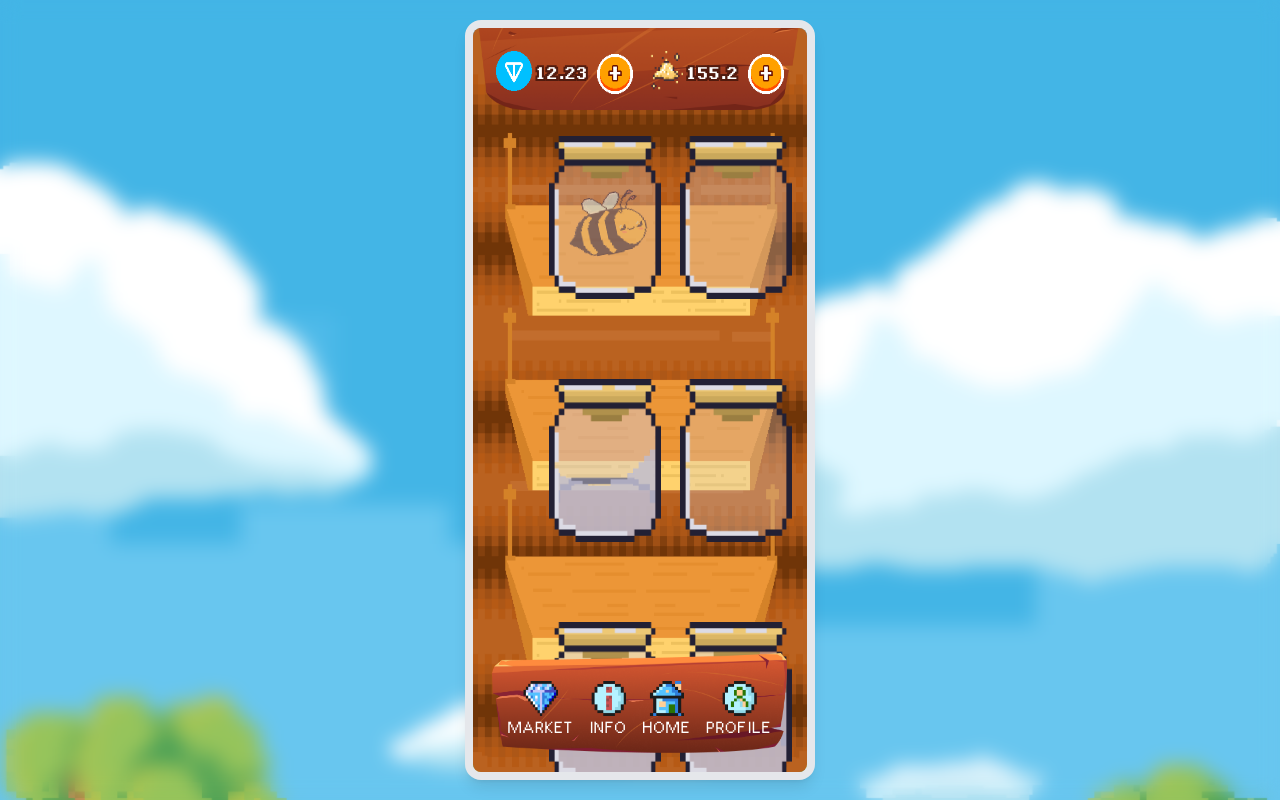
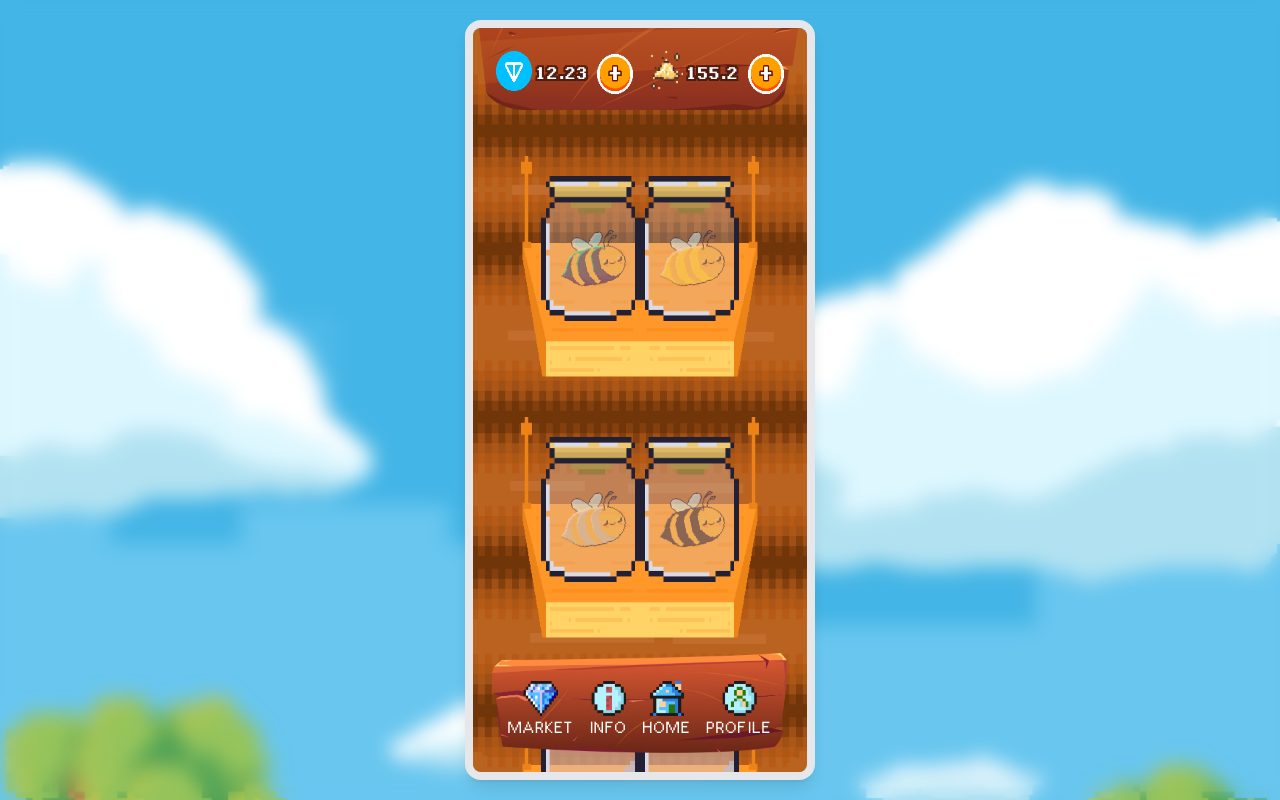
Before and after one commit to EloWeld/Honey-Harvest, a Next.js app: page / in a window 1280 px wide. Both pictures are taken after a click on the button "My bees". Built offline with nearby package versions, Linux system fonts and the light colour scheme.

Commit message:
Added business-logic and inventory

```diff
--- a/components/MobileInterface.js
+++ b/components/MobileInterface.js
@@ -22,10 +22,69 @@ const MobileInterface = () => {
     inviteLink: 'https://t.me/ArturTestionBbot/arturtest',
     activeBeeId: 'asdojn1-sdf',
     bees: [
-      { id: 'asdojn1-sdf', type: 'bee_v3' },
-      { id: 'asdojn2-sdf', type: 'bee_v1' }
+      { id: 'asdojn4jkwfnjsfsdf', type: 'bee_v6' },
+      { id: 'asdojn4-sdf', type: 'bee_v4' },
+      { id: 'asdojn3-sdf', type: 'bee_v3' },
+      { id: 'asdojn2-sdf', type: 'bee_v1' },
     ]
   })
+  const market = [
+    {
+      id: 'bee_v1',
+      image: '/images/bees/bee_v1.png',
+      name: 'Bee',
+      ton: '1.4',
+      honey: '10',
+      price: '2',
+      quality: 'Regular'
+    },
+    {
+      id: 'bee_v2',
+      image: '/images/bees/bee_v2.png',
+      name: 'Bee v2',
+      ton: '1.8',
+      honey: '15',
+      price: '3',
+      quality: 'Common'
+    },
+    {
+      id: 'bee_v3',
+      image: '/images/bees/bee_v3.png',
+      name: 'Bee v3',
+      ton: '2.2',
+      honey: '20',
+      price: '5',
+      quality: 'Rare'
+    },
+    {
+      id: 'bee_v4',
+      image: '/images/bees/bee_v4.png',
+      name: 'Bee v4',
+      ton: '2.6',
+      honey: '25',
+      price: '10',
+      quality: 'Very rare'
+    },
+    {
+      id: 'bee_v5',
+      image: '/images/bees/bee_v5.png',
+      name: 'Bee v5',
+      ton: '3.0',
+      honey: '50',
+      price: '20',
+      quality: 'Epic'
+    },
+    {
+      id: 'bee_v6',
+      image: '/images/bees/bee_v6.png',
+      name: 'Зря я сюда полез',
+      ton: '30.0',
+      honey: '500',
+      price: '200',
+      quality: 'Legendary'
+    }
+  ];
+
   const [page, setPage] = useState(null)
 
   const openMarket = () => setPage('market')
@@ -179,12 +238,12 @@ const MobileInterface = () => {
             Profile
           </button>
         </div>
-        {page === 'market' && <MarketPage user={user} />}
+        {page === 'market' && <MarketPage user={user} market={market} />}
         {page === 'info' && <InfoPage openRoadmap={openRoadmap} />}
         {page === 'staking' && <StakingPage back={closeModal} />}
         {page === 'roadmap' && <RoadmapPage roadmapBack={roadmapBack} />}
-        {page === 'profile' && <ProfilePage />}
-        {page === 'bees' && <BeesInventoryPage />}
+        {page === 'profile' && <ProfilePage user={user} />}
+        {page === 'bees' && <BeesInventoryPage user={user} market={market} />}
       </div>
     </div>
   )
--- a/components/pages/BeesInventoryPage.jsx
+++ b/components/pages/BeesInventoryPage.jsx
@@ -10,21 +10,67 @@ const BeePot = ({ data }) => {
     );
 }
 
-const BeesInventoryPage = () => {
+const BeesInventoryPage = ({ user, market }) => {
+    function extendArrayToEvenSize(arr) {
+        let currentLength = arr.length;
+        let newLength = currentLength;
+
+        // Ensure the length is at least 6
+        if (currentLength < 6) {
+            newLength = 6;
+        }
+
+        // Ensure the length is even
+        if (newLength % 2 !== 0) {
+            newLength += 1;
+        }
+
+        const extendedArray = arr.slice(); // Copy the original array
+
+        // Add elements to the array until it reaches the new length
+        for (let i = currentLength; i < newLength; i++) {
+            extendedArray.push({ id: 'empty' });
+        }
+
+        return extendedArray;
+    }
+
+    const inventory = extendArrayToEvenSize(user.bees);
+
+    // Group inventory items into rows of 2
+    const inventoryRows = [];
+    for (let i = 0; i < inventory.length; i += 2) {
+        inventoryRows.push(inventory.slice(i, i + 2));
+    }
+
     return (
-        <div className="w-full h-full" style={{ zIndex: "0", background: 'url("/images/backgrounds/inventory-background.png")', backgroundSize: '100% 100%', backgroundRepeat: 'no-repeat' }}>
-            <div className="relative w-full h-4/5 px-12" style={{ marginTop: "80px", background: 'url("/images/backgrounds/shelfs.png")', backgroundSize: '100% 100%', backgroundRepeat: 'no-repeat' }}>
-                <div className="grid grid-rows-3 grid-cols-2 gap-20 px-7 pt-7">
-                    <BeePot data={{ empty: false, bee: 'bee_v1' }} />
-                    <BeePot data={{ empty: false }} />
-                    <BeePot data={{ empty: true }} />
-                    <BeePot data={{ empty: false }} />
-                    <BeePot data={{ empty: true }} />
-                    <BeePot data={{ empty: true }} />
-                </div>
+        // <div className="w-full h-full overflow-y-auto" style={{ zIndex: '0', background: 'url("/images/backgrounds/inventory-background.png")', backgroundSize: '100% 100%', backgroundRepeat: 'no-repeat' }}>
+        //     {inventoryRows.map((row, rowIndex) => (
+        //         <div key={rowIndex} className="relative w-full h-auto px-12 py-30">
+        //             <div className="grid grid-cols-2 gap-20 px-7 pt-7">
+        //                 {row.map((item, index) => (
+        //                     <BeePot key={index} data={{ empty: item.id === 'empty', bee: item.type }} />
+        //                 ))}
+        //             </div>
+        //             <div className="w-full h-16 bg-no-repeat bg-center" style={{ backgroundImage: 'url("/images/backgrounds/shelf.png")', backgroundSize: '100% 100%'}}></div>
+        //         </div>
+        //     ))}
+        // </div>
+        <div className="w-full h-full overflow-y-auto" style={{ zIndex: '0', background: 'url("/images/backgrounds/inventory-background.png")', backgroundSize: '100% 100%', backgroundRepeat: 'no-repeat' }}>
+            <div className="relative w-full h-auto px-12 pt-32 pb-40">
+                {inventoryRows.map((row, rowIndex) => (
+                    <div key={rowIndex} className="relative w-full mb-10 pt-5 pb-14 px-5" style={{ backgroundImage: 'url("/images/backgrounds/shelf.png")', backgroundSize: '100% 100%', backgroundRepeat: 'no-repeat' }}>
+                        <div className="flex justify-around">
+                            {row.map((item, index) => (
+                                <BeePot key={index} data={{ empty: item.id === 'empty', bee: item.type }} />
+                            ))}
+                        </div>
+                    </div>
+                ))}
             </div>
         </div>
     );
-}
+};
+
 
 export default BeesInventoryPage;
--- a/components/pages/MarketPage.jsx
+++ b/components/pages/MarketPage.jsx
@@ -1,61 +1,26 @@
 import MarketItemPanel from "../MarketItemPanel";
 
-function MarketPage({user}) {
+function MarketPage({user, market}) {
     // I dont know why we need user but anyway
-    return (<div className='modal'>
-        <div className='modal-header'>Market</div>
-        <div className='modal-body'>
-            <MarketItemPanel
-                image='/images/bees/bee_v1.png'
-                name='Bee'
-                ton='1.4'
-                honey='10'
-                price='2'
-                quality='Regular'
-            />
-            <MarketItemPanel
-                image='/images/bees/bee_v2.png'
-                name='Bee v2'
-                ton='1.8'
-                honey='15'
-                price='3'
-                quality='Common'
-            />
-            <MarketItemPanel
-                image='/images/bees/bee_v3.png'
-                name='Bee v3'
-                ton='2.2'
-                honey='20'
-                price='5'
-                quality='Rare'
-            />
-            <MarketItemPanel
-                image='/images/bees/bee_v4.png'
-                name='Bee v4'
-                ton='2.6'
-                honey='25'
-                price='10'
-                quality='Very rare'
-            />
-            <MarketItemPanel
-                image='/images/bees/bee_v5.png'
-                name='Bee v5'
-                ton='3.0'
-                honey='50'
-                price='20'
-                quality='Epic'
-            />
-            <MarketItemPanel
-                image='/images/bees/bee_v6.png'
-                name='Зря я сюда полез'
-                ton='30.0'
-                honey='500'
-                price='200'
-                quality='Legendary'
-            />
+    return (
+        <div className='modal'>
+            <div className='modal-header'>Market</div>
+            <div className='modal-body'>
+                {market.map((item, index) => (
+                    <MarketItemPanel
+                        key={index}
+                        image={item.image}
+                        name={item.name}
+                        ton={item.ton}
+                        honey={item.honey}
+                        price={item.price}
+                        quality={item.quality}
+                    />
+                ))}
+            </div>
+            <div className='modal-footer'></div>
         </div>
-        <div className='modal-footer'></div>
-    </div>);
+    );
 }
 
 export default MarketPage;
--- a/components/pages/ProfilePage.jsx
+++ b/components/pages/ProfilePage.jsx
@@ -3,11 +3,6 @@ import OutlinedText from '../OutlinedText';
 import PixelPanel from '../PixelPanel';
 
 const ProfilePage = ({ user = null }) => {
-  if (!user) {
-    user = {
-      balanceTon: 12.233
-    }
-  }
   return (
     <div className='modal'>
       <div className='modalbig-top-panel'>
@@ -15,7 +10,7 @@ const ProfilePage = ({ user = null }) => {
         <div className='flex flex-row gap-6'>
           <PixelPanel resolution="10px" type='primary' className2='' className='flex flex-row justify-center items-center'>
             <img src="/images/icons/ton.png" alt="TON" className="w-6 h-6 mr-1" />
-            <OutlinedText className="text-2xl font-bold" text={user.balanceTon} />
+            <OutlinedText className="text-2xl font-bold" text={user.balanceTON} />
           </PixelPanel>
           <button className='silly-scale'>
             <PixelPanel resolution='15px' className2='' className='align-center'>
@@ -25,28 +20,32 @@ const ProfilePage = ({ user = null }) => {
         </div>
         <div className='flex flex-row justify-between'>
           <OutlinedText className='text-xl' text={"Заработано :"} />
-          <OutlinedText className='text-xl' text={"15 TON"} />
+          <div className='flex flex-row gap-2 items-center'>
+          <OutlinedText className='text-xl' text={user.earnedTON} />
+          <img src="/images/icons/ton.png" alt="TON" className="w-5 h-5" />
+          </div>
         </div>
         <div className='flex flex-row justify-between'>
           <OutlinedText className='text-xl' text={"Количество пчёл :"} />
-          <OutlinedText className='text-xl' text={"12"} />
+          <OutlinedText className='text-xl' text={user.bees.length} />
         </div>
         <div className='flex flex-row justify-between'>
           <OutlinedText className='text-xl' text={"Приглашено людей :"} />
-          <OutlinedText className='text-xl' text={"3"} />
+          <OutlinedText className='text-xl' text={user.referralsCount} />
         </div>
-        <button className='h-10 w-full self-center silly-scale'>
+        {!user.tonWallet && (<button className='h-10 w-full self-center silly-scale'>
           <PixelPanel resolution='15px' className='align-center'>
             <OutlinedText className="text-2xl font-bold text-center px-4" centered={true} text={"Подключить кошелек"} stroke='1px #511B0E' />
           </PixelPanel>
-        </button>
+        </button>)}
+
       </div>
       <div className='modalbig-bottom-panel'>
         <OutlinedText className='text-3xl w-full text-center' centered={true} text={"Invite friend"} />
         <OutlinedText className='text-bs w-full text-center' centered={true} text={"получай 10% TON от каждого"} />
         <input className="block w-4/5 text-xl self-center rounded-md border-0 py-1 pl-3 pr-15 text-gray-900 ring-2 ring-inset ring-orange-300 placeholder:text-gray-400 focus:ring-2 focus:ring-inset focus:ring-indigo-600 sm:text-sm sm:leading-6"
 
-          placeholder="https://________________/..." type="text"></input>
+          placeholder={user.inviteLink} type="text"></input>
         <div className='flex flex-row gap-2 justify-center'>
           <button className='silly-scale'>
             <PixelPanel resolution='16px' className='align-center'>
```
Also changed, not shown: public/images/backgrounds/shelf.png (added).
